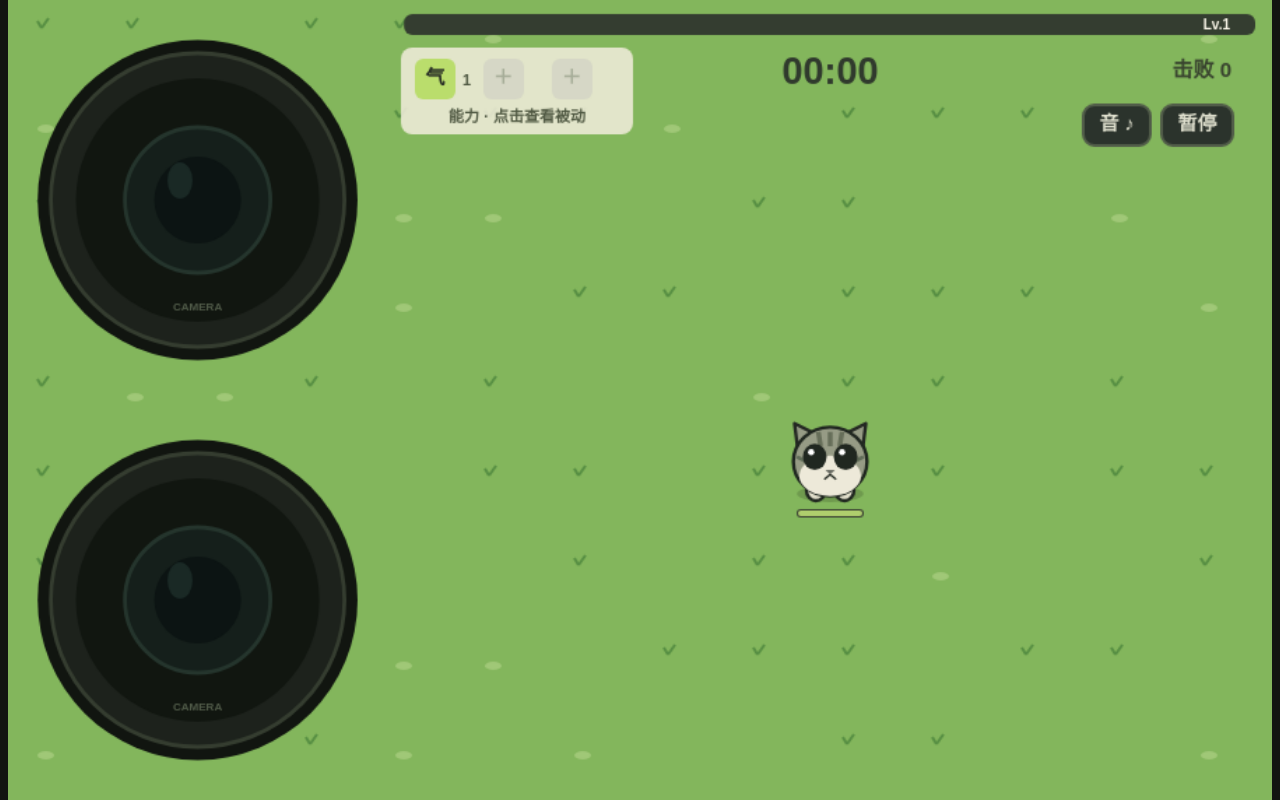
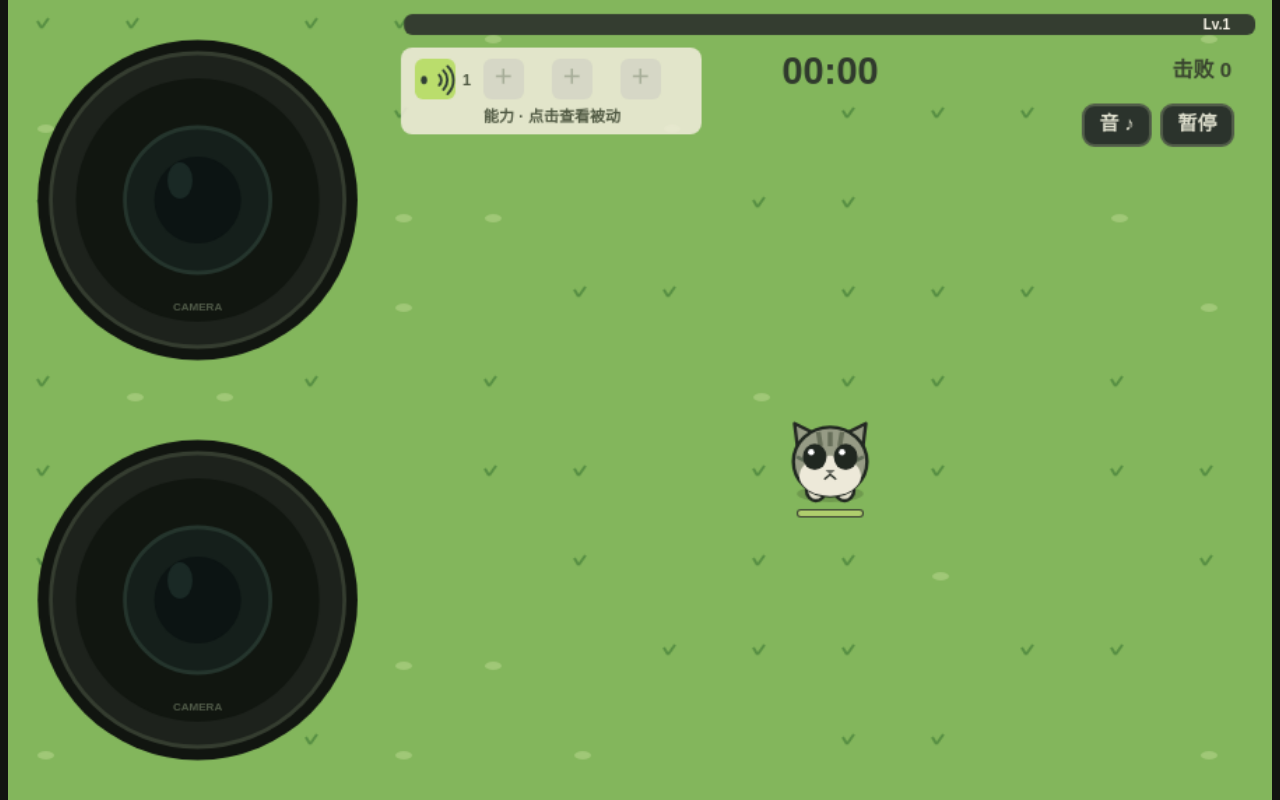
Before and after one commit to Amam1yaR3n/hakimi-rear-screen, a plain HTML site: page index.html in a window 1280 px wide. Drawn offline with Linux system fonts and the light colour scheme.

Commit message:
Deploy latest game update

```diff
--- a/index.html
+++ b/index.html
@@ -1,3 +1,3 @@
-<!doctype html><html lang="zh-CN"><head><meta charset="UTF-8"><meta name="viewport" content="width=device-width, initial-scale=1, viewport-fit=cover, user-scalable=no"><meta name="theme-color" content="#111310"><title>哈基米 · 背屏幸存者</title>  <script type="module" crossorigin src="./assets/index-BaJ9Rxi2.js"></script>
+<!doctype html><html lang="zh-CN"><head><meta charset="UTF-8"><meta name="viewport" content="width=device-width, initial-scale=1, viewport-fit=cover, user-scalable=no"><meta name="theme-color" content="#111310"><title>哈基米 · 背屏幸存者</title>  <script type="module" crossorigin src="./assets/index-CK4AOHt2.js"></script>
   <link rel="stylesheet" crossorigin href="./assets/index-DLsyT6mQ.css">
 </head><body><canvas id="game" aria-label="哈基米背屏幸存者，使用方向键或倾斜手机移动"></canvas></body></html>
```
